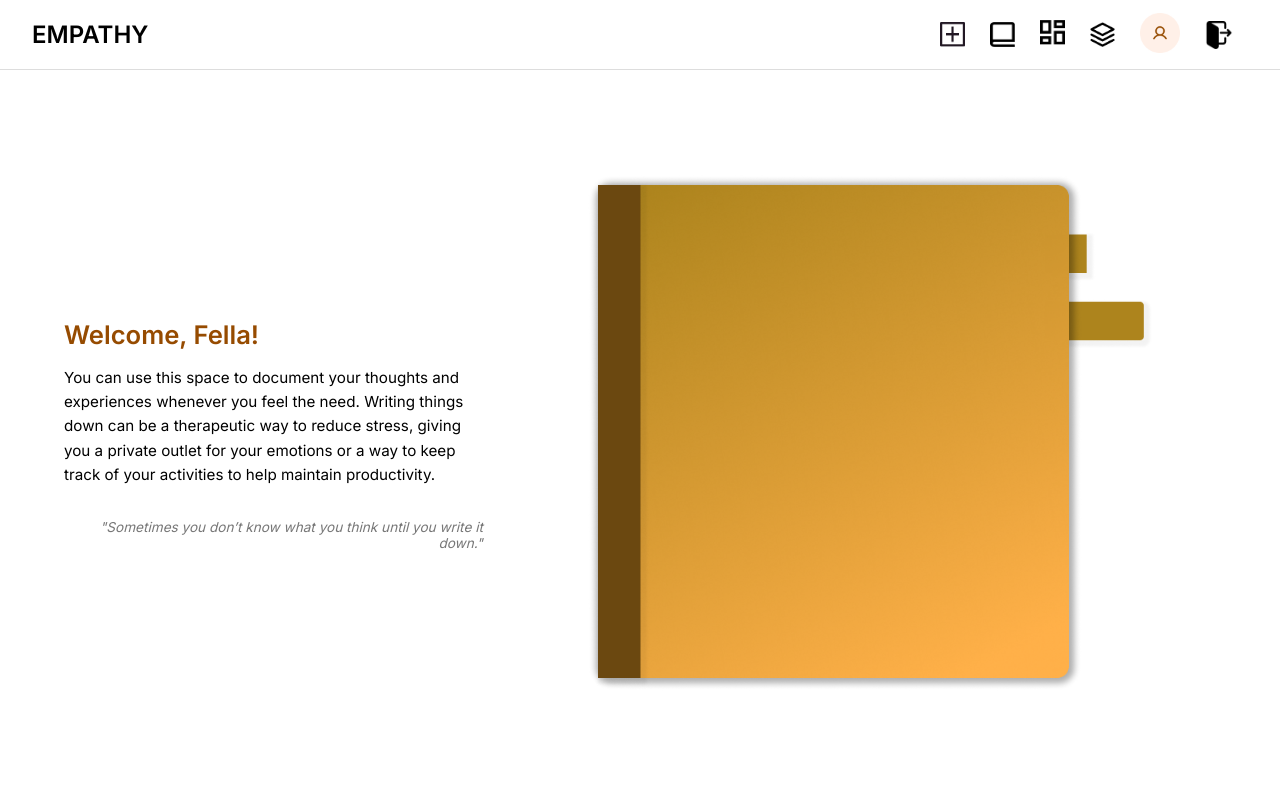
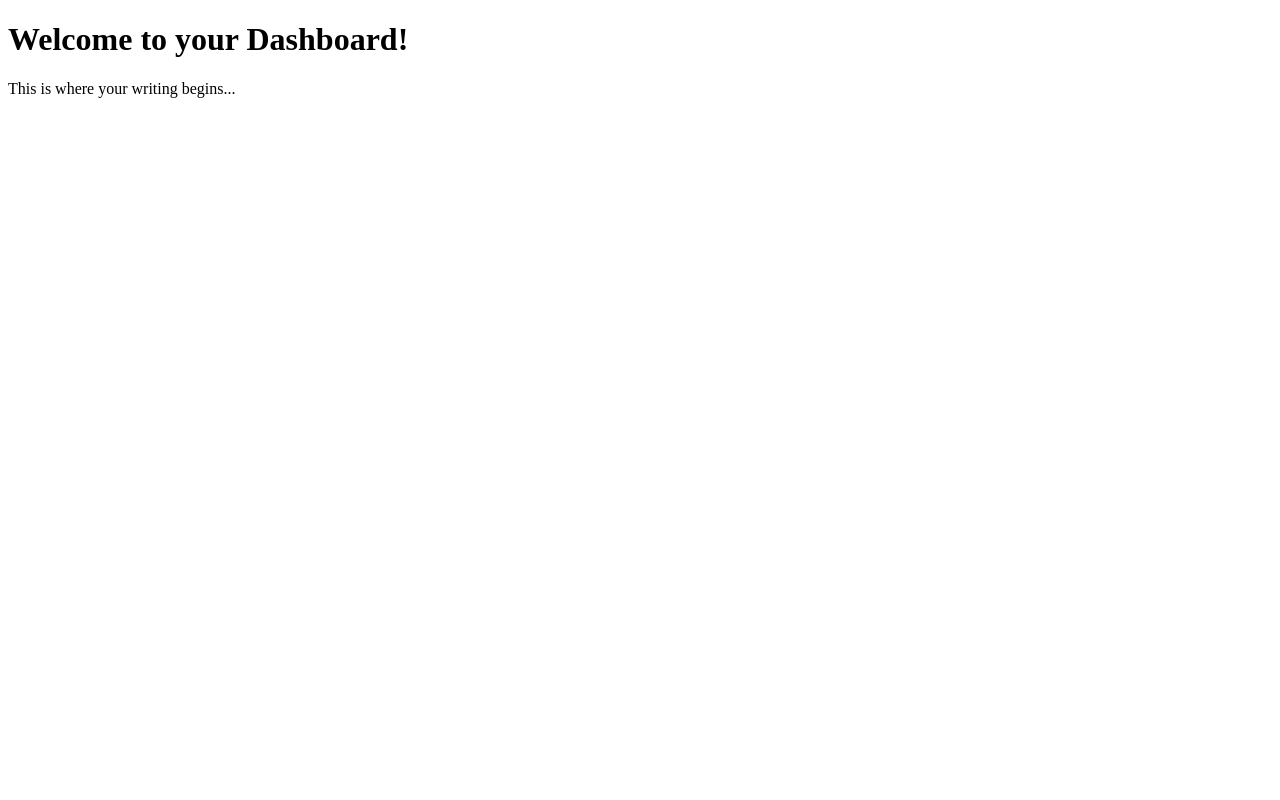
Before and after one commit to r4eiou/empathy-deploy, a Flask app: page /dashboard in a window 1280 px wide. Run offline with Flask 3, Linux system fonts and the light colour scheme; the visitor is signed in with stand-in values (Sample User, id 1).

Commit message:
[fix] swapped dashboard and journal

```diff
--- a/app/routes/auth.py
+++ b/app/routes/auth.py
@@ -23,7 +23,7 @@ def login():
             session["user_name"] = "Test User"
             session["user_email"] = email
             flash("Logged in successfully (bypass mode).", "success")
-            return redirect(url_for("dashboard.dashboard"))
+            return redirect(url_for("journal.page"))
 
 
     form_errors = {}
@@ -72,7 +72,7 @@ def login():
     session["user_name"] = user["full_name"]
     session["user_email"] = user["email"]
     flash("Logged in successfully.", "success")
-    return redirect(url_for("dashboard.dashboard"))
+    return redirect(url_for("journal.page"))
 
 
 @auth_bp.route("/register", methods=["GET", "POST"])
--- a/static/index.css
+++ b/static/index.css
@@ -134,8 +134,8 @@ h2, p {
   gap: 1rem;
 }
 
-/* Dashboard specific container */
-.container.dashboard {
+/* Journal specific container */
+.container.journal {
   height: calc(100% - 70px);
   padding: 2rem 4rem;
   justify-content: space-between;
@@ -161,19 +161,19 @@ h2, p {
   border-bottom-right-radius: 20px;
 }
 
-/* Dashboard left panel */
-.left-panel.dashboard {
+/* Journal left panel */
+.left-panel.journal {
   width: 50%;
 }
 
-.left-panel.dashboard h2 {
+.left-panel.journal h2 {
   font-weight: 600;
   font-size: 1.6rem;
   color: var(--brown);
   text-align: left;
 }
 
-.left-panel.dashboard p {
+.left-panel.journal p {
   font-size: 0.95rem;
   line-height: 1.6;
   color: var(--black);
@@ -182,7 +182,7 @@ h2, p {
   text-align: left;
 }
 
-.left-panel.dashboard blockquote {
+.left-panel.journal blockquote {
   margin-top: 2rem;
   max-width: 80%;
   font-size: 0.85rem;
@@ -198,8 +198,8 @@ h2, p {
   background: var(--white);
 }
 
-/* Dashboard right panel */
-.right-panel.dashboard {
+/* Journal right panel */
+.right-panel.journal {
   position: relative;
   width: 60%;
   height: 100%;
@@ -279,10 +279,6 @@ form button:hover {
   display: block;
 }
 
-/* ==========================================================================
-   DASHBOARD SPECIFIC STYLES
-   ========================================================================== */
-
 .profile-icon {
   position: absolute;
   top: 10px;
@@ -300,6 +296,12 @@ form button:hover {
 .profile-icon img:hover {
   transform: scale(1.05);
 }
+
+
+/* ==========================================================================
+   JOURNAL SPECIFIC STYLES
+   ========================================================================== */
+
 
 .book-image {
   width: 90%;
--- a/templates/dashboard.html
+++ b/templates/dashboard.html
@@ -2,63 +2,11 @@
 <html lang="en">
 <head>
   <meta charset="UTF-8">
-  <title>Dashboard | EMPATHY</title>
-
-  <link rel="stylesheet" href="{{ url_for('static', filename='index.css') }}">
-
-  <link href="https://fonts.googleapis.com/css2?family=Inter:wght@400;600&display=swap" rel="stylesheet">
+  <title>Your Dashboard</title>
+  <!-- /<link rel="stylesheet" href="{{ url_for('static', filename='index.css') }}"> -->
 </head>
 <body>
-
-  <!-- Navigation Bar -->
-  <nav class="navbar">
-    <div class="navbar-left">
-      <h1 class="logo">EMPATHY</h1>
-    </div>
-
-    <div class="navbar-right">
-        <div class="icon-group">
-
-            <img src="{{ url_for('static', filename='images/new-entry-default.png') }}" alt="New Entry">
-
-            <img src="{{ url_for('static', filename='images/journal-default.png') }}" alt="Journal">
-            </a>
-            <a href="{{ url_for('dashboard.dashboard') }}">
-              <img src="{{ url_for('static', filename='images/dashboard-default.png') }}" alt="Dashboard">
-            </a>
-
-            <img src="{{ url_for('static', filename='images/all-entry-default.png') }}" alt="All Entries">
-
-            <a href="{{ url_for('profile.page') }}">
-              <img src="{{ url_for('static', filename='images/profile-default.png') }}" alt="Profile" class="profile-filled">
-            </a>
-            <a href="{{ url_for('auth.logout') }}" class="logout-link">
-              <img src="{{ url_for('static', filename='images/logout-default.png') }}" alt="Logout" title="Logout">
-            </a>
-        </div>
-    </div>
-  </nav>
-
-  <!-- Main Container -->
-  <div class="container dashboard">
-    <div class="left-panel dashboard">
-      <h2>Welcome, Fella!</h2>
-      <p>
-        You can use this space to document your thoughts and experiences whenever you feel the need.
-        Writing things down can be a therapeutic way to reduce stress, giving you a private outlet for your emotions
-        or a way to keep track of your activities to help maintain productivity.
-      </p>
-      <blockquote>
-        <em>"Sometimes you don’t know what you think until you write it down."</em>
-      </blockquote>
-    </div>
-
-    <div class="right-panel dashboard">
-      <a href="{{ url_for('journal.page') }}" class="book-link">
-        <img src="{{ url_for('static', filename='images/journal-book.png') }}" alt="Journal Book" class="book-image">
-      </a>
-    </div>
-  </div>
-
+  <h1>Welcome to your Dashboard!</h1>
+  <p>This is where your writing begins...</p>
 </body>
 </html>
--- a/templates/index.html
+++ b/templates/index.html
@@ -13,7 +13,7 @@
     </div>
     <div class="right-panel">
       <div class="form-box">
-        <h2>Welcome Back!!</h2>
+        <h2>Welcome Back!</h2>
         <p>Please Login your Account</p>
         <form method="POST" action="{{ url_for('auth.login') }}">
           <label for="email">Email</label>
```
Also changed, not shown: templates/journal.html (+56 -4 lines).
